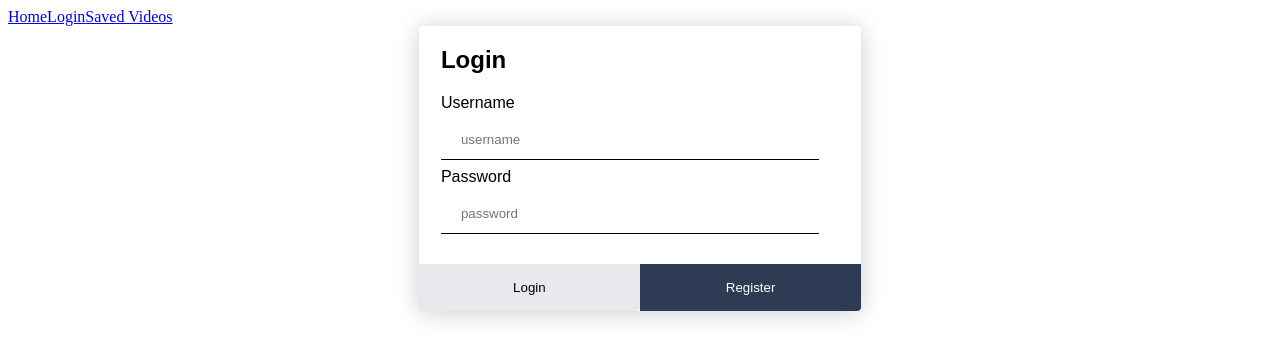
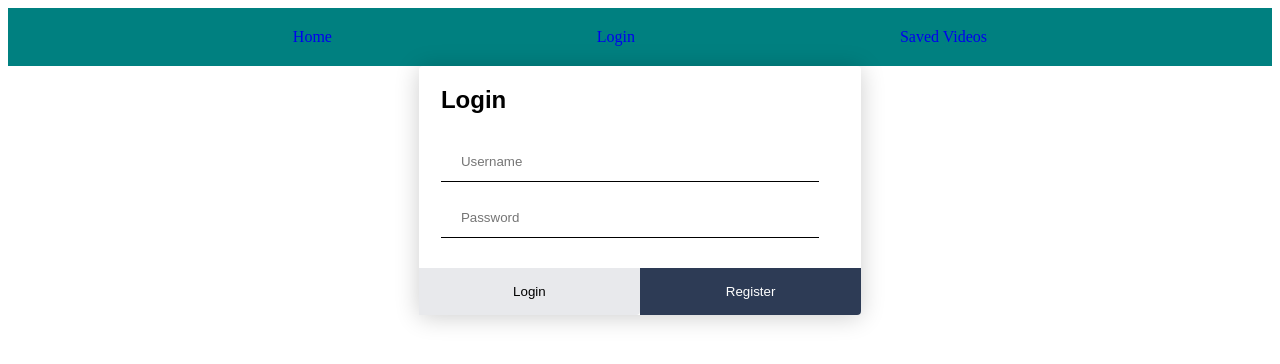
Before and after one commit to samkim777/Youcook, a React (Create React App) app in the folder client/: page /auth in a window 1280 px wide. Shown: the top 364 px of the page. Built offline with nearby package versions, Linux system fonts and the light colour scheme.

Commit message:
Got rid of underlines for links

```diff
--- a/client/src/App.css
+++ b/client/src/App.css
@@ -11,8 +11,25 @@
 }
 
 #auth-login {
+  border-bottom-left-radius: 0;
+  border-bottom-right-radius: 4px;
+  width: 100%;
+  border: none;
+  padding: 2vh;
+  min-height: 40%;
   color: black;
   background: #e8e9ec;
+}
+
+#auth-register {
+  background: #2d3b55;
+  color: #fff;
+  border-bottom-left-radius: 0;
+  border-bottom-right-radius: 4px;
+  width: 100%;
+  border: none;
+  padding: 2vh;
+  min-height: 40%;
 }
 
 #auth-login:hover {
@@ -23,16 +40,6 @@
   background: #3c4d6d;
 }
 
-button {
-  background: #2d3b55;
-  color: #fff;
-  border-bottom-left-radius: 0;
-  border-bottom-right-radius: 4px;
-  width: 100%;
-  border: none;
-  padding: 2vh;
-  min-height: 40%;
-}
 
 button:hover {
   cursor: pointer;
@@ -70,10 +77,19 @@ input:focus {
   margin-left: 5%;
 }
 
-
-
-
-
 .iframe {
   border: 1px;
 }
+
+.navbar {
+  display: flex;
+  align-items: center;
+  justify-content: space-evenly;
+  padding: 20px;
+  background-color: teal;
+  color: #ffffff;
+}
+
+Link {
+  text-decoration: none;
+}
--- a/client/src/components/navbar.js
+++ b/client/src/components/navbar.js
@@ -11,9 +11,9 @@ export const Navbar = () => {
     };
     return (
         <div className="navbar">
-            <Link to="/">Home</Link>
-            <Link to="/auth">Login</Link>
-            <Link to="/saved">Saved Videos</Link>
+            <Link style={{textDecoration: 'none'}} to="/">Home</Link>
+            <Link style={{textDecoration: 'none'}} to="/auth">Login</Link>
+            <Link style={{textDecoration: 'none'}} to="/saved">Saved Videos</Link>
         </div>
     );
 };
--- a/client/src/pages/auth.js
+++ b/client/src/pages/auth.js
@@ -56,12 +56,12 @@ const Form = ({ username, setusername, password, setpassword, label, onSubmit })
         <form onSubmit={onSubmit}>
             <h2 id="auth-label"> {label}</h2>
             <div className="form-group">
-                <label className="usertext" htmlFor="username">Username</label>
-                <input placeholder="username" type="text" id="username" value={username} onChange={(event) => { setusername(event.target.value) }}></input>
+                <label className="usertext" htmlFor="username"></label>
+                <input placeholder="Username" type="text" id="username" value={username} onChange={(event) => { setusername(event.target.value) }}></input>
             </div>
             <div className="form-group">
-                <label htmlFor="password">Password</label>
-                <input placeholder="password" type="password" id="password" value={password} onChange={(event) => { setpassword(event.target.value) }}></input>
+                <label htmlFor="password"></label>
+                <input placeholder="Password" type="password" id="password" value={password} onChange={(event) => { setpassword(event.target.value) }}></input>
             </div>
             <div className="form-buttons">
                 <button id="auth-login" type="submit">{label}</button>
```
